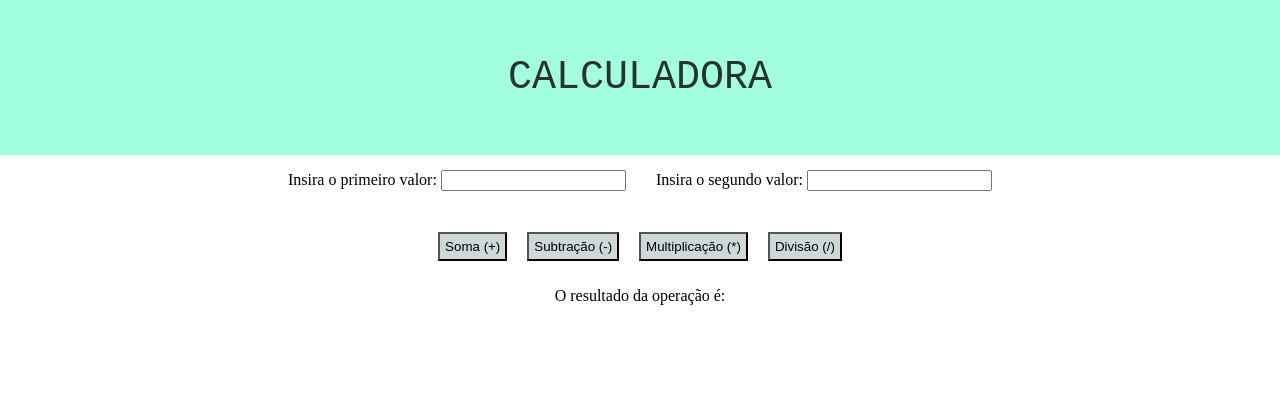
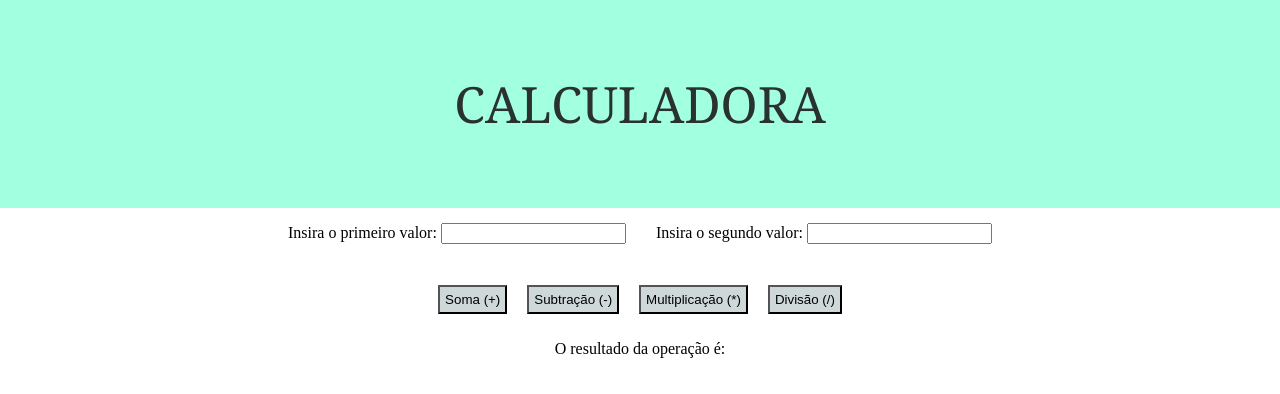
Before and after one commit to Laraguzman08/Calculdora, a plain HTML site: page index.html in a window 1280 px wide. Drawn offline with Linux system fonts and the light colour scheme.

Commit message:
add - ajustes

```diff
--- a/style.css
+++ b/style.css
@@ -1,14 +1,15 @@
 body {
-    margin: 0;
+    margin: 0%;
 }
 
 #topo {
     background-color: #a2ffe0;
     color:#293131;
-    font-size: 40px;
-    font-family:'Courier New', Courier, monospace;
-    justify-items: center;
-    padding: 15px;
+    font-size: 50px;
+    font-family:Georgia, 'Times New Roman', Times, serif;
+    text-align: center;
+    margin:0%;
+    padding: 20px;
 
 }
 
```
